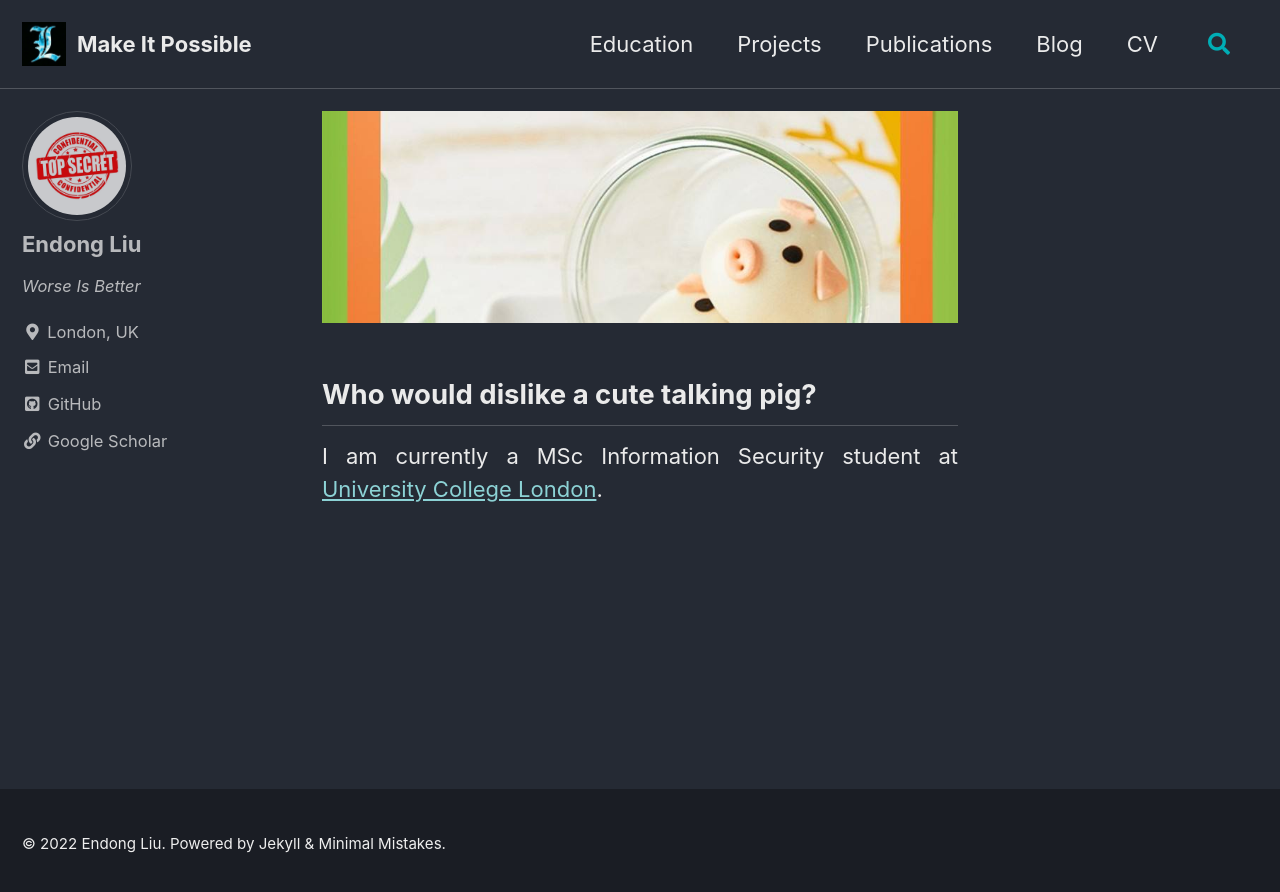
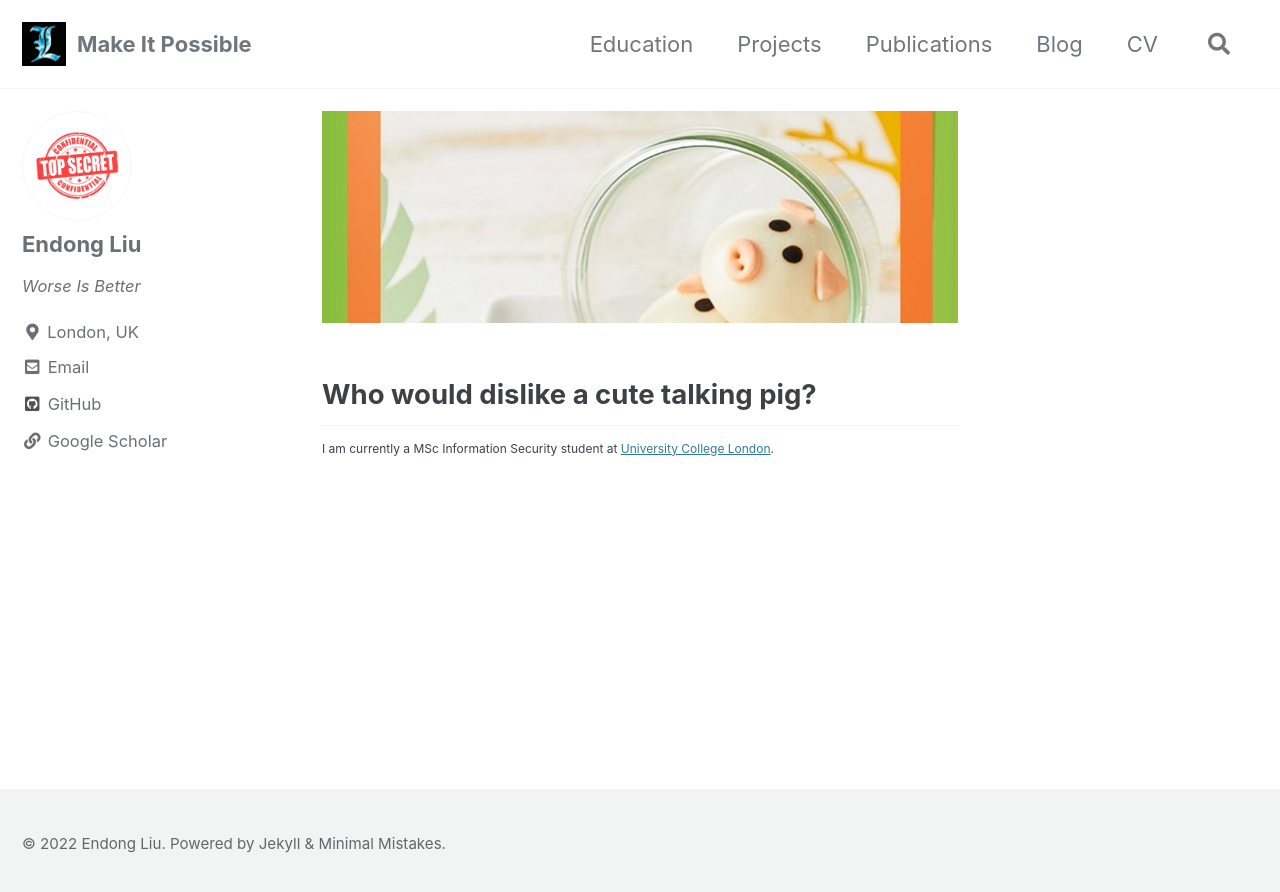
Before and after one commit to ZzPoLariszZ/zzpolariszz.github.io, a Jekyll site: the page built from index.html, in a window 1280 px wide. Shown: the top 892 px of the page. Built offline with Jekyll 4.4.1, drawn with Linux system fonts in a browser that asks for light colours; cached includes are drawn as plain includes; the list of posts is cut into pages by our own code.

Commit message:
Update Skin and Font Size

```diff
--- a/_config.yml
+++ b/_config.yml
@@ -12,7 +12,7 @@
 
 # theme                  : "minimal-mistakes-jekyll"
 # remote_theme           : "mmistakes/minimal-mistakes"
-minimal_mistakes_skin    : "dark" # "air", "aqua", "contrast", "dark", "dirt", "neon", "mint", "plum", "sunrise"
+minimal_mistakes_skin    : "default" # "air", "aqua", "contrast", "dark", "dirt", "neon", "mint", "plum", "sunrise"
 
 # Site Settings
 locale                   : "en-GB"
--- a/index.html
+++ b/index.html
@@ -11,7 +11,7 @@
 
         <h2>Who would dislike a cute talking pig?</h2>
 
-        <p>
+        <p style="font-size:12px">
             I am currently a MSc Information Security student at <a href="https://www.ucl.ac.uk/">University College London</a>.
         </p>
 
```
